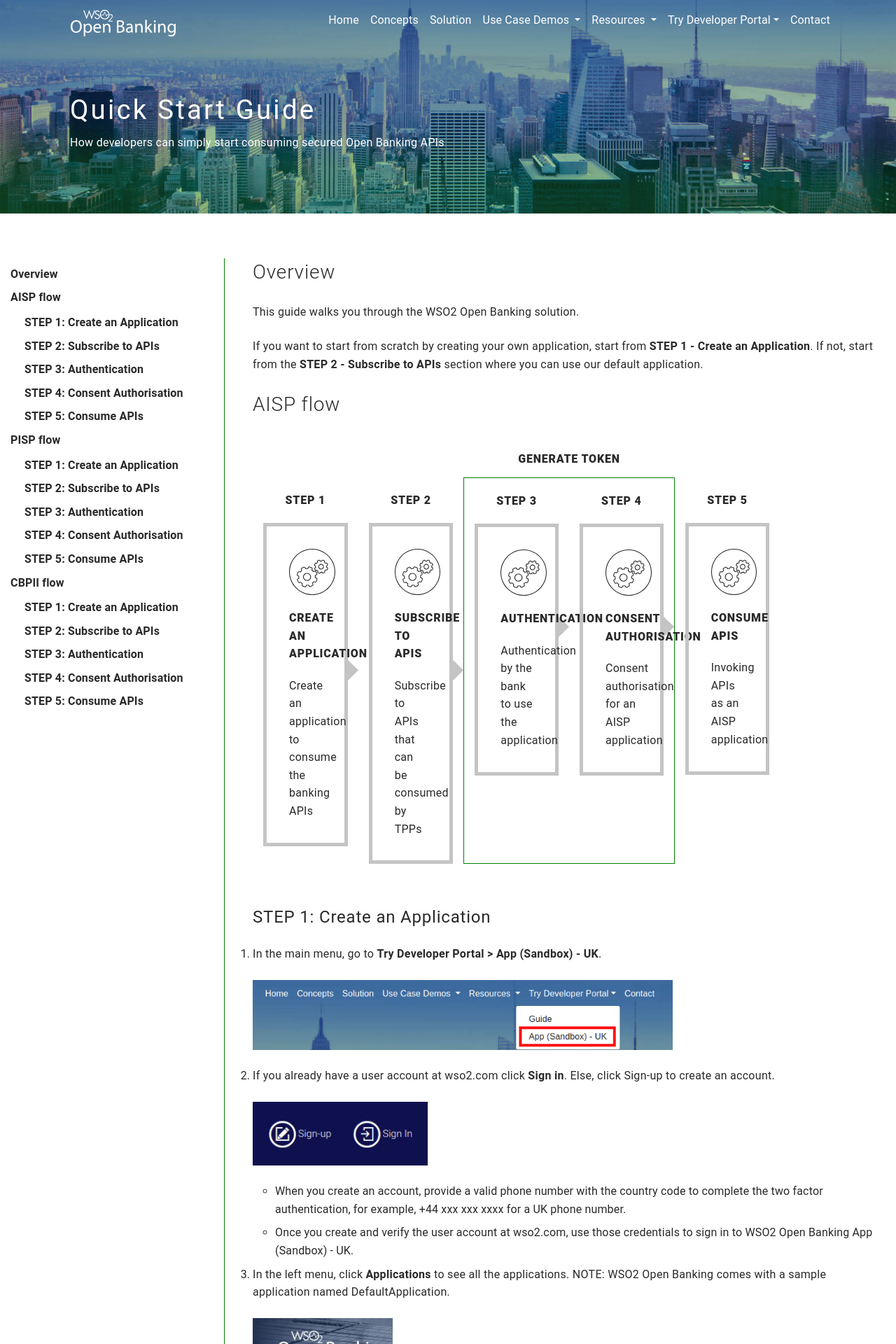
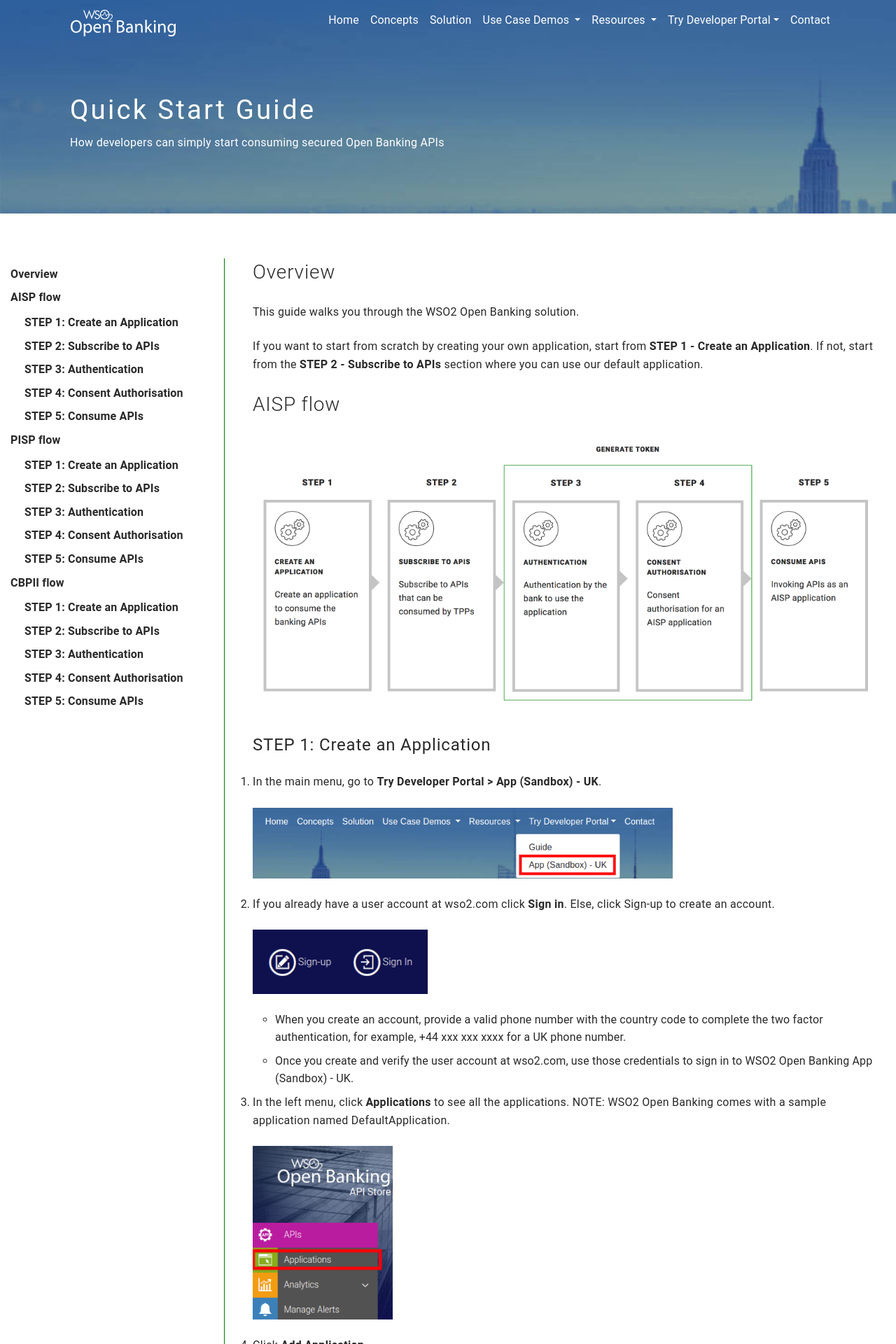
Before and after one commit to wso2/demo-open-banking.github.io, a Jekyll site: the page built from sandbox-guide-uk.md, in a window 1280 px wide. Shown: the top 1920 px of the page at 70% size. Built offline with Jekyll 4.4.1, drawn with Linux system fonts in a browser that asks for light colours; some of the changed text lies outside the part shown.

Commit message:
Fix mobile issues and update tracking

```diff
--- a/_includes/tracking.html
+++ b/_includes/tracking.html
@@ -1,3 +1,4 @@
+<meta name="google-site-verification" content="google-site-verification=RL93W_OvwcZElFgHU8Zrz8Q4dVTHkNVbpZj01-K-Y28">
 <!-- Google Tag Manager -->
 <script>(function(w,d,s,l,i){w[l]=w[l]||[];w[l].push({'gtm.start':
     new Date().getTime(),event:'gtm.js'});var f=d.getElementsByTagName(s)[0],
@@ -28,3 +29,5 @@
             a.appendChild(r);
         })(window,document,'https://static.hotjar.com/c/hotjar-','.js?sv=');
     </script>
+
+<!-- Google Search Console -->
--- a/_layouts/ob-base-toc-page.html
+++ b/_layouts/ob-base-toc-page.html
@@ -1,5 +1,7 @@
 <html lang="en">
   <head>
+
+    {% include tracking.html %}
     <!-- Required meta tags -->
     <meta charset="utf-8">
 
--- a/_layouts/ob-base.html
+++ b/_layouts/ob-base.html
@@ -17,7 +17,7 @@
     <link rel="stylesheet" href="/css/common-styles.css" >
     <link rel="stylesheet" href="/css/ob.css" >
 
-
+    <link rel="shortcut icon" href="/img/favicon.ico">
     <title>WSO2 Open Banking - {{ page.title }}</title>
 
   </head>
--- a/css/ob.css
+++ b/css/ob.css
@@ -221,8 +221,8 @@
 .cIconTitle {
 	width: 100%;
 	display: inline-block;
-    font-size: 1rem;
-	 line-height: 1.6rem;
+    font-size: 0.8rem;
+	 line-height: 1.2rem;
 	 font-weight: 800;
 	 letter-spacing: .05rem;
 	 margin: 20px 0 1.25rem;
@@ -294,3 +294,84 @@
 	padding-bottom: 60px;
 	padding-top: 60px;
 }
+
+.cDiagramBox  .cHighlighted.cLightGreyBG.cHighlightedReducePadding.cBorderBox {
+padding: 1rem;
+}
+
+
+.cPagecontent img {
+		max-width: 100%;
+}
+.cMobileDiagram  {
+	display: none;
+}
+
+@media (max-width: 1535px) {
+
+	body {
+		background-size: 200% !important;
+	}
+
+	.cDiagramBox  {
+		display: none;
+	}
+
+	.cMobileDiagram {
+		display: block;
+	}
+
+}
+
+@media (max-width: 991px) {
+
+	body {
+		background-size: 200% !important;
+	}
+	.navbar-collapse {
+		background-color: #fff;
+	}
+	.navbar-light .navbar-toggler {
+		background-color: #fff;
+		color: #fff;
+	}
+	.nav-link {
+		color: #000 !important;
+	}
+
+	.cTocConatiner {
+		display: none;
+	}
+
+
+}
+
+
+@media (max-width: 770px) {
+	body {
+		background-size: 300% !important;
+	}
+
+	.cButton.cDownloadButton {
+		width: 100% !important;
+		max-width: 100% !important;
+		margin-bottom: 20px;
+
+	}
+	.cSliderImage {
+		padding-top: 30px;
+	}
+
+
+}
+
+@media (max-width: 550px) {
+	body {
+		background-size: 600% !important;
+	}
+
+}
+
+
+
+/* Mobile Daigram */
--- a/sandbox-guide-uk.md
+++ b/sandbox-guide-uk.md
@@ -13,6 +13,8 @@
 
 ## AISP flow
 <!-- AISP menu -->
+
+<img class="cMobileDiagram" src="/img/diagram-AISP-flow.png"/>
 
 <div class="row cDiagramBox">
 
```
Also changed, not shown: _includes/head.html (deleted, +0 -91 lines), img/diagram-AISP-flow.png (added), img/favicon.ico (added).
